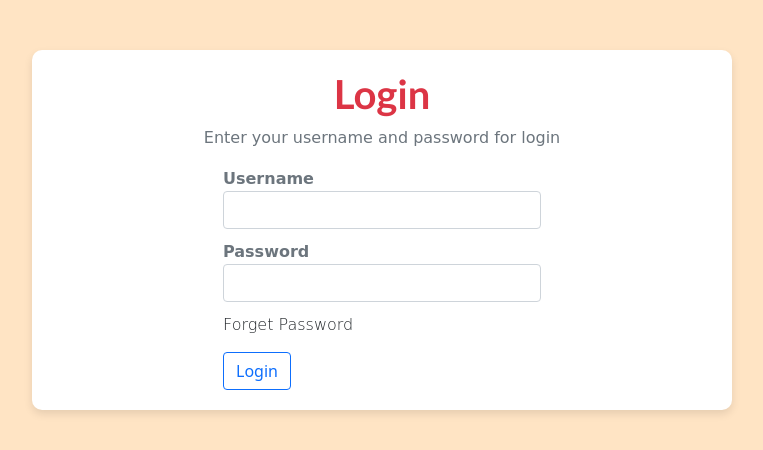
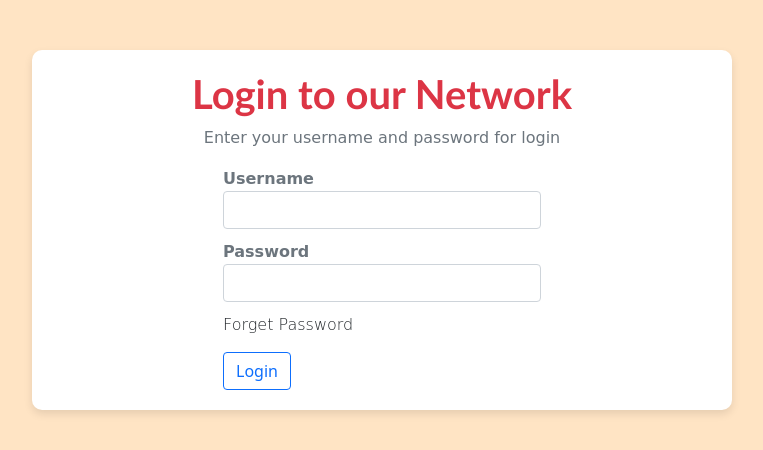
Before and after one commit to arj1234567/Spam-mail-filtering, a Django app: page /login/ in a window 1280 px wide. Shown: the top 450 px of the page, without its empty margins (258-1021 px from the left). Run offline with Django 5.2, Linux system fonts and the light colour scheme; some libraries are stand-ins or nearby versions.

Commit message:
Update login page

```diff
--- a/templates/common/login.html
+++ b/templates/common/login.html
@@ -56,7 +56,7 @@
 
 <body>
     <div class="container">
-        <h1 class="text-danger text-center">Login</h1>
+        <h1 class="text-danger text-center">Login to our Network</h1>
         <p class="text-center text-muted">Enter your username and password for login</p>
 
         <div class="row justify-content-center">
```
